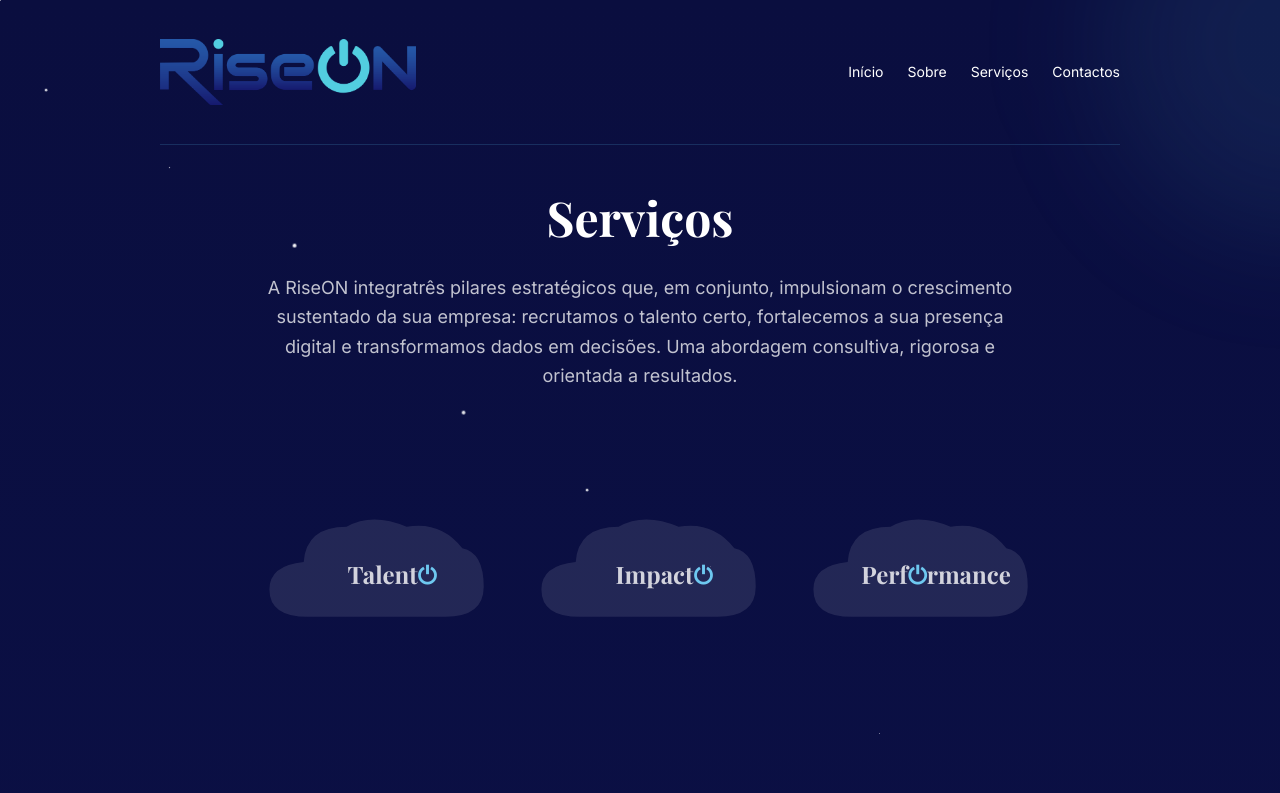
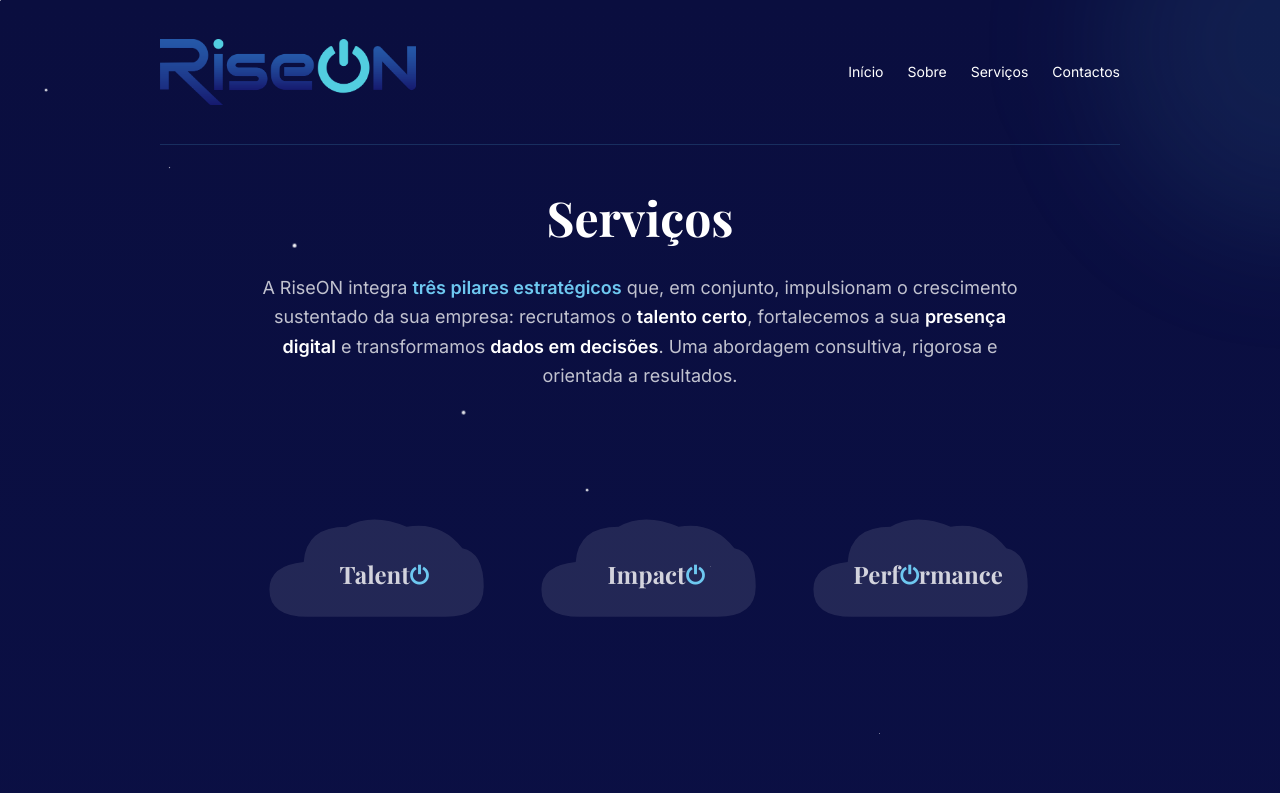
Before and after one commit to UANICODE/Riseon-website, a Next.js app in the folder website/: page /servicos in a window 1280 px wide. Shown: the top 793 px of the page. Built offline with nearby package versions, Linux system fonts and the light colour scheme.

Commit message:
Feedback 8

```diff
--- a/website/app/page.tsx
+++ b/website/app/page.tsx
@@ -125,7 +125,7 @@ export default function Home() {
           w-full max-w-[1400px] mx-auto px-5 sm:px-8
           flex flex-col items-center justify-center text-center
           transition-transform duration-1000 ease-out
-          ${menuVisible ? '-translate-y-6' : 'translate-y-0'}
+          ${menuVisible ? '-translate-y-6' : 'translate-y-8'}
         `}
       >
         {/* LOGO — MÁXIMA QUALIDADE + CONTRASTE */}
@@ -174,8 +174,6 @@ export default function Home() {
           </div>
         </div>
 
-
-
         {/* SWIPE */}
         <button
           onClick={handleSwipe}
@@ -210,7 +208,7 @@ export default function Home() {
           </div>
         </button>
 
-        {/* 3 BOTÕES */}
+        {/* 3 BOTÕES — só aparecem depois do scroll/swipe */}
         <nav
           className={`
             mt-8 sm:mt-10
@@ -308,8 +306,16 @@ export default function Home() {
         />
       </svg>
 
-      {/* REDES SOCIAIS — SUBIDAS LIGEIRAMENTE + COM MARGIN BOTTOM REAL */}
-      <div className="absolute bottom-0 sm:bottom-1 right-4 sm:right-8 z-[6] flex flex-row items-center gap-3 sm:gap-4 translate-y-0 mb-6 sm:mb-8">
+      {/* REDES SOCIAIS — só aparecem depois do scroll/swipe */}
+      <div
+        className={`
+          absolute bottom-0 sm:bottom-1 right-4 sm:right-8 z-[6]
+          flex flex-row items-center gap-3 sm:gap-4
+          translate-y-0 mb-6 sm:mb-8
+          transition-all duration-700 ease-out
+          ${menuVisible ? 'opacity-100 translate-y-0 pointer-events-auto' : 'opacity-0 translate-y-8 pointer-events-none'}
+        `}
+      >
         <a
           href="https://www.instagram.com/estagion_pt/"
           target="_blank"
--- a/website/app/servicos/page.tsx
+++ b/website/app/servicos/page.tsx
@@ -49,7 +49,7 @@ export default function Servicos() {
     {
       id: 'talento',
       label: 'Talento',
-      textOffset: 'translate-x-6 translate-y-0',
+      textOffset: 'translate-x-4 translate-y-0',
       word: (
         <>
           Talent<span className="text-[#6EC8F0]">⏻</span>
@@ -59,7 +59,7 @@ export default function Servicos() {
     {
       id: 'impacto',
       label: 'Impacto',
-      textOffset: 'translate-x-6 translate-y-0',
+      textOffset: 'translate-x-4 translate-y-0',
       word: (
         <>
           Impact<span className="text-[#6EC8F0]">⏻</span>
@@ -69,7 +69,7 @@ export default function Servicos() {
     {
       id: 'performance',
       label: 'Performance',
-      textOffset: 'translate-x-6 translate-y-0',
+      textOffset: 'translate-x-4 translate-y-0',
       word: (
         <>
           Perf<span className="text-[#6EC8F0]">⏻</span>rmance
@@ -210,11 +210,11 @@ export default function Servicos() {
 
         <div className="mt-8 max-w-3xl mx-auto text-center animate-fade-in-up" style={{ animationDelay: '0.15s' }}>
           <p className="text-white/75 leading-relaxed text-base md:text-lg">
-            A RiseON integratrês pilares estratégicos que, em
+            A RiseON integra <strong className="text-[#6EC8F0] font-semibold">três pilares estratégicos</strong> que, em
             conjunto, impulsionam o crescimento sustentado da sua empresa: recrutamos o{' '}
-           talento certo, fortalecemos a sua{' '}
-          presença digital e transformamos{' '}
-           dados em decisões. Uma abordagem consultiva, rigorosa
+            <strong className="text-white font-semibold">talento certo</strong>, fortalecemos a sua{' '}
+            <strong className="text-white font-semibold">presença digital</strong> e transformamos{' '}
+            <strong className="text-white font-semibold">dados em decisões</strong>. Uma abordagem consultiva, rigorosa
             e orientada a resultados.
           </p>
         </div>
--- a/website/app/sobre/page.tsx
+++ b/website/app/sobre/page.tsx
@@ -156,7 +156,7 @@ export default function Sobre() {
             <strong className="text-[#6EC8F0]">RiseON</strong> é uma consultora B2B vocacionada para o
             crescimento empresarial, com atuação nas áreas de{' '}
             <strong className="text-white">Recrutamento &amp; Seleção</strong>,{' '}
-            <strong className="text-white">Colocar Gestão das plataformas digitais</strong> e{' '}
+            <strong className="text-white">Gestão das plataformas digitais</strong> e{' '}
             <strong className="text-white">Performance Analytics</strong>.
           </p>
         </div>
--- a/website/components/layout/Footer.tsx
+++ b/website/components/layout/Footer.tsx
@@ -85,17 +85,17 @@ export function Footer() {
               Recrutamento, Gestão Digital e Performance Analytics.
             </p>
             <div className="mt-6 flex gap-3">
-              <SocialIcon href="#" label="Facebook">
+              <SocialIcon href="https://www.facebook.com/profile.php?id=61590540806362" label="Facebook">
                 <svg className="w-4 h-4" fill="currentColor" viewBox="0 0 24 24">
                   <path d="M24 12.073c0-6.627-5.373-12-12-12s-12 5.373-12 12c0 5.99 4.388 10.954 10.125 11.854v-8.385H7.078v-3.47h3.047V9.43c0-3.007 1.792-4.669 4.533-4.669 1.312 0 2.686.235 2.686.235v2.953H15.83c-1.491 0-1.956.925-1.956 1.874v2.25h3.328l-.532 3.47h-2.796v8.385C19.612 23.027 24 18.062 24 12.073z" />
                 </svg>
               </SocialIcon>
-              <SocialIcon href="#" label="Instagram">
+              <SocialIcon href="https://www.instagram.com/estagion_pt" label="Instagram">
                 <svg className="w-4 h-4" fill="currentColor" viewBox="0 0 24 24">
                   <path d="M12 2.163c3.204 0 3.584.012 4.85.07 3.252.148 4.771 1.691 4.919 4.919.058 1.265.069 1.645.069 4.849 0 3.205-.012 3.584-.069 4.849-.149 3.225-1.664 4.771-4.919 4.919-1.266.058-1.644.07-4.85.07-3.204 0-3.584-.012-4.849-.07-3.26-.149-4.771-1.699-4.919-4.92-.058-1.265-.07-1.644-.07-4.849 0-3.204.013-3.583.07-4.849.149-3.227 1.664-4.771 4.919-4.919 1.266-.057 1.645-.069 4.849-.069zM12 0C8.741 0 8.333.014 7.053.072 2.695.272.273 2.69.073 7.052.014 8.333 0 8.741 0 12c0 3.259.014 3.668.072 4.948.2 4.358 2.618 6.78 6.98 6.98C8.333 23.986 8.741 24 12 24c3.259 0 3.668-.014 4.948-.072 4.354-.2 6.782-2.618 6.979-6.98.059-1.28.073-1.689.073-4.948 0-3.259-.014-3.667-.072-4.947-.196-4.354-2.617-6.78-6.979-6.98C15.668.014 15.259 0 12 0zm0 5.838a6.162 6.162 0 100 12.324 6.162 6.162 0 000-12.324zM12 16a4 4 0 110-8 4 4 0 010 8zm6.406-11.845a1.44 1.44 0 100 2.881 1.44 1.44 0 000-2.881z" />
                 </svg>
               </SocialIcon>
-              <SocialIcon href="#" label="LinkedIn">
+              <SocialIcon href="https://www.linkedin.com/company/riseonlda/home/?viewAsMember=true" label="LinkedIn">
                 <svg className="w-4 h-4" fill="currentColor" viewBox="0 0 24 24">
                   <path d="M20.447 20.452h-3.554v-5.569c0-1.328-.027-3.037-1.852-3.037-1.853 0-2.136 1.445-2.136 2.939v5.667H9.351V9h3.414v1.561h.046c.477-.9 1.637-1.85 3.37-1.85 3.601 0 4.267 2.37 4.267 5.455v6.286zM5.337 7.433c-1.144 0-2.063-.926-2.063-2.065 0-1.138.92-2.063 2.063-2.063 1.14 0 2.064.925 2.064 2.063 0 1.139-.925 2.065-2.064 2.065zm1.782 13.019H3.555V9h3.564v11.452zM22.225 0H1.771C.792 0 0 .774 0 1.729v20.542C0 23.227.792 24 1.771 24h20.451C23.2 24 24 23.227 24 22.271V1.729C24 .774 23.2 0 22.222 0h.003z" />
                 </svg>
```
